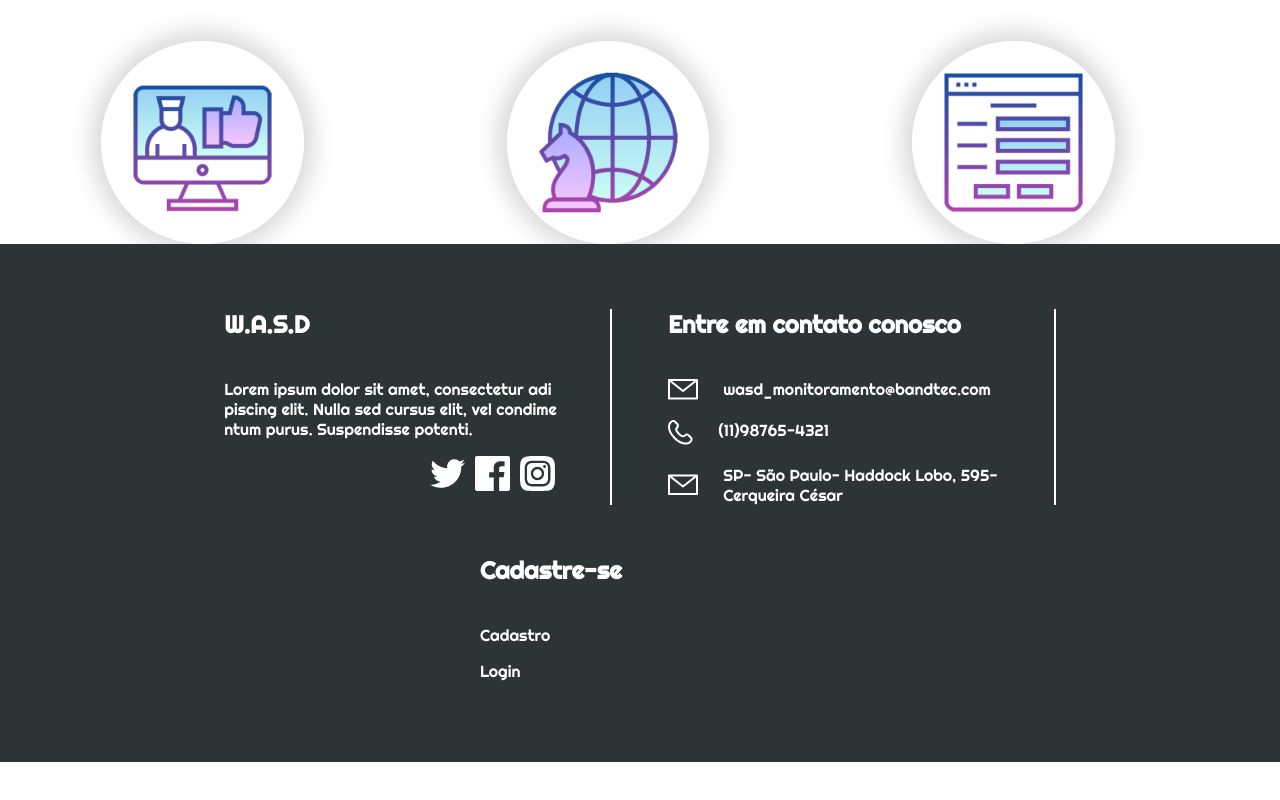
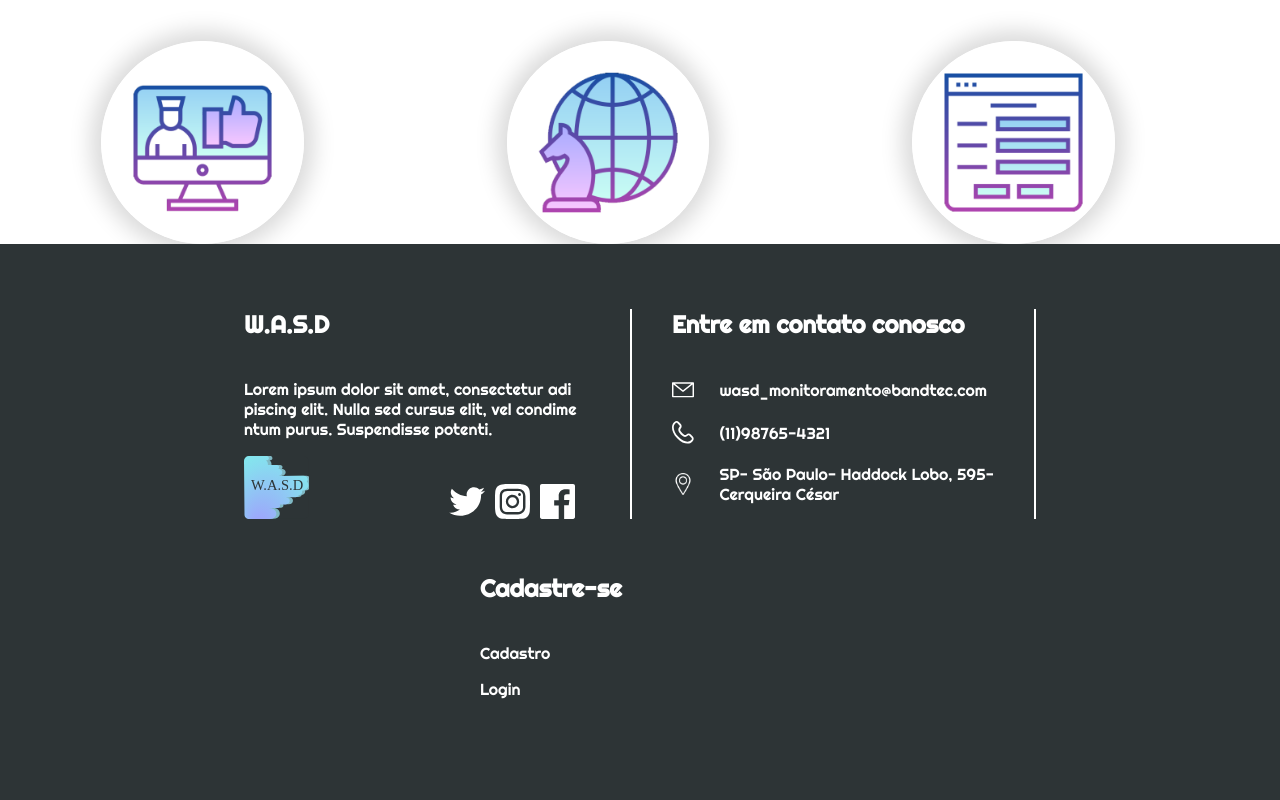
Before and after one commit to W-A-S-D/-institutional-website, a plain HTML site: page index.html in a window 1280 px wide. Shown: the part 1263-2063 px from the top of the page. Before the commit the page ends 2025 px from the top, so only its background shows below. Drawn offline with Linux system fonts and the light colour scheme.

Commit message:
adding footer icon border fixes,merging to master

```diff
--- a/css/footer.css
+++ b/css/footer.css
@@ -20,7 +20,7 @@ footer{
     flex-direction: row;
 }
 .footerSection{
-    height: 90%;
+    min-height: 210px;
     display: flex;
     min-width: 25vw;
     flex-direction: column;
@@ -33,8 +33,9 @@ footer{
 }
 .sectionHolder .footerSection:nth-child(2){
     border-right: 2px solid white;
-    padding: 0 7vh;
+    padding: 0 5vh;
     border-left: 2px solid white;
+    word-break: break-all;
     /* margin: 0  10vh 0 10vh; */
 }
 .textfooter{
@@ -61,7 +62,8 @@ p{
     flex: 1;
     display: flex;
     flex-direction: row;
-    justify-content: flex-end;
+    justify-content: space-between;
+    align-items: baseline;
     flex-grow: 1;
 }
 .socialIcons {
@@ -88,6 +90,7 @@ p{
 .icon-item {
     display: flex;
     flex-direction: row;
+    align-items: center;
     justify-content: baseline;
 }
 .icon-item:nth-child(2) {
@@ -95,6 +98,13 @@ p{
 }
 .icon-item img {
     margin-right: 25px;
+    width: 22.5px;
+    height: 22.5px;
+}
+
+
+.footerIcon img {
+    width: 65px;
 }
 
 @media screen and (max-width: 810px) {
@@ -110,6 +120,9 @@ p{
         padding:3vh 0;
         border-top: 2px solid #fff;
         border-bottom: 2px solid #fff;
+        border-image: linear-gradient(45deg, var(--default-purple), var(--default-green)) 1;
+
+
     }
 
     .icon-item img {
--- a/index.html
+++ b/index.html
@@ -86,10 +86,15 @@
                 <p class="textfooter">Lorem ipsum dolor sit amet, consectetur adipiscing elit. Nulla sed cursus elit, vel condimentum purus. Suspendisse potenti.
                 </p>
                 <div class="footerweb">
+                    <div class="footerIcon">
+                        <img src="./img/logo-original.svg" alt="">
+                    </div>
+
                     <div class="socialIcons">
                         <img src="img/footer/twitter.svg" alt="Logo do twitter">
+                        <img src="img/footer/instagram.svg" alt="Logo do instagram">
                         <img src="img/footer/face.svg" alt="Logo do facebook">
-                        <img src="img/footer/instagram.svg" alt="Logo do instagram">
+
                     </div>
                 </div>
             </div>
@@ -106,7 +111,7 @@
                         <span>(11)98765-4321</span>
                     </li>
                     <li class="icon-item">
-                        <img src="img/footer/carta.svg" alt="Icone imagem de um pin">
+                        <img src="img/footer/pin.png" alt="Icone imagem de um pin">
                         <span> SP- São Paulo- Haddock Lobo, 595- <br> Cerqueira César</span>
                     </li>
                 </ul>
```
Also changed, not shown: img/footer/pin.png (added).
